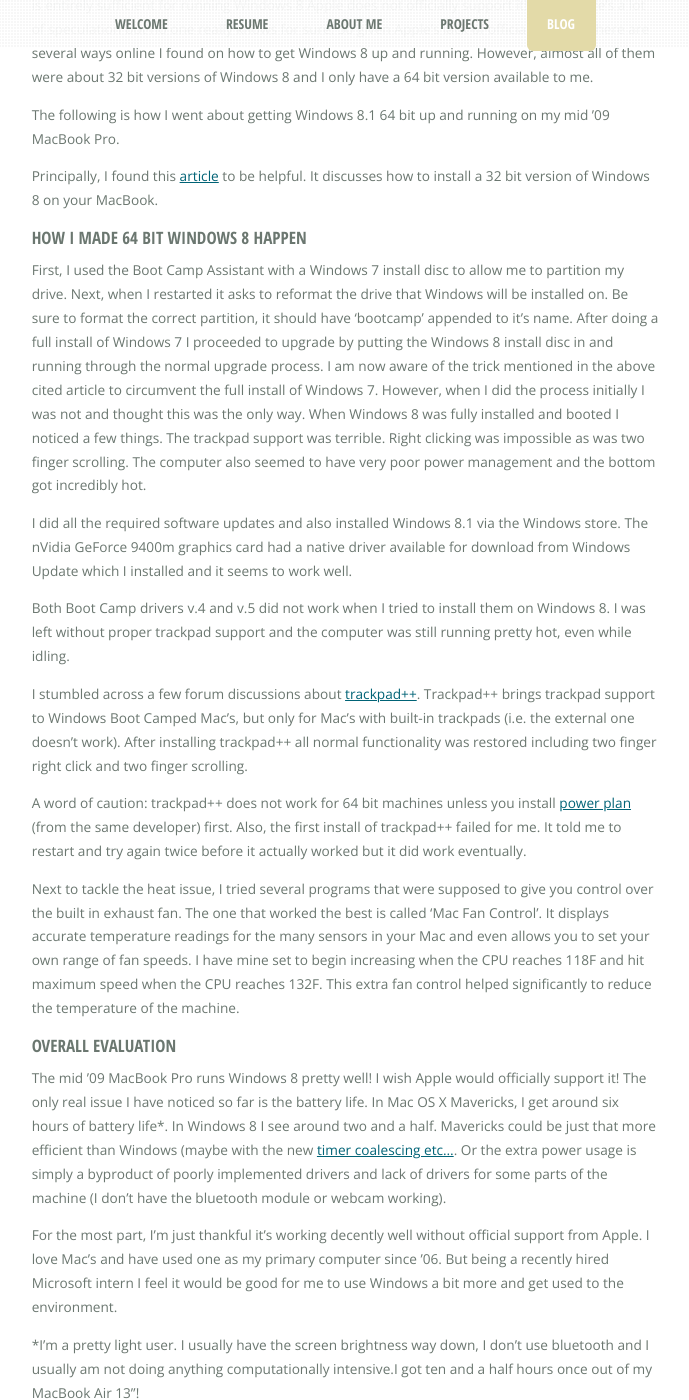
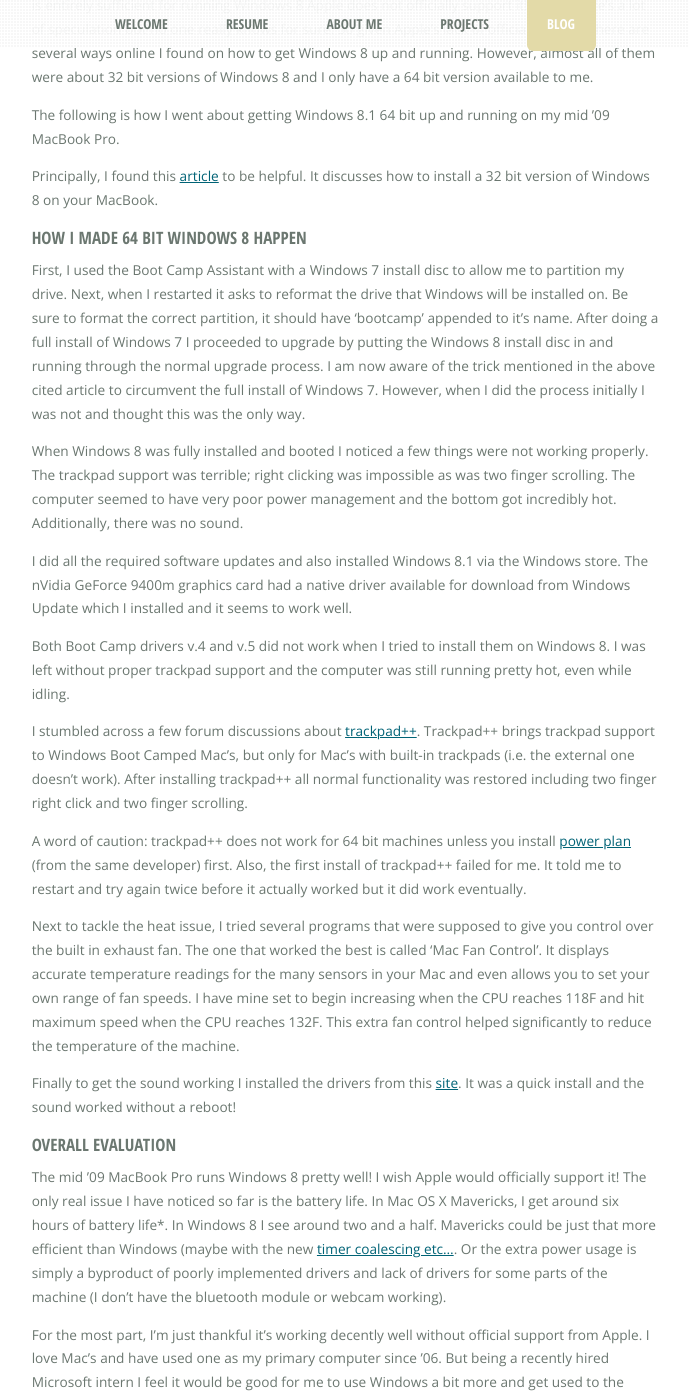
Before and after one commit to valleyjo/valleyjo.github.io, a Jekyll site: the page built from _posts/2013-12-21-macbook-pro-mid-09-bootcamp.md, in a window 1280 px wide and 1400 px high, scrolled down 272 px. Shown: the whole window, without its empty margins (295-984 px from the left). Built offline with Jekyll 4.4.1, drawn with Linux system fonts in a browser that asks for light colours; nearby versions of some CDN libraries.

Commit message:
Add info about sound to macbook pro bootcamp post

```diff
--- a/_posts/2013-12-21-macbook-pro-mid-09-bootcamp.md
+++ b/_posts/2013-12-21-macbook-pro-mid-09-bootcamp.md
@@ -14,7 +14,9 @@ The following is how I went about getting Windows 8.1 64 bit up and running on m
 Principally, I found this [article](https://discussions.apple.com/thread/4897066) to be helpful. It discusses how to install a 32 bit version of Windows 8 on your MacBook.
 
 ###How I made 64 bit Windows 8 happen
-First, I used the Boot Camp Assistant with a Windows 7 install disc to allow me to partition my drive. Next, when I restarted it asks to reformat the drive that Windows will be installed on. Be sure to format the correct partition, it should have ‘bootcamp’ appended to it’s name. After doing a full install of Windows 7 I proceeded to upgrade by putting the Windows 8 install disc in and running through the normal upgrade process. I am now aware of the trick mentioned in the above cited article to circumvent the full install of Windows 7. However, when I did the process initially I was not and thought this was the only way. When Windows 8 was fully installed and booted I noticed a few things. The trackpad support was terrible. Right clicking was impossible as was two finger scrolling. The computer also seemed to have very poor power management and the bottom got incredibly hot.
+First, I used the Boot Camp Assistant with a Windows 7 install disc to allow me to partition my drive. Next, when I restarted it asks to reformat the drive that Windows will be installed on. Be sure to format the correct partition, it should have ‘bootcamp’ appended to it’s name. After doing a full install of Windows 7 I proceeded to upgrade by putting the Windows 8 install disc in and running through the normal upgrade process. I am now aware of the trick mentioned in the above cited article to circumvent the full install of Windows 7. However, when I did the process initially I was not and thought this was the only way.
+
+When Windows 8 was fully installed and booted I noticed a few things were not working properly. The trackpad support was terrible; right clicking was impossible as was two finger scrolling. The computer seemed to have very poor power management and the bottom got incredibly hot. Additionally, there was no sound.
 
 I did all the required software updates and also installed Windows 8.1 via the Windows store. The nVidia GeForce 9400m graphics card had a native driver available for download from Windows Update which I installed and it seems to work well.
 
@@ -26,6 +28,9 @@ A word of caution: trackpad++ does not work for 64 bit machines unless you insta
 
 Next to tackle the heat issue, I tried several programs that were supposed to give you control over the built in exhaust fan. The one that worked the best is called ‘Mac Fan Control’. It displays accurate temperature readings for the many sensors in your Mac and even allows you to set your own range of fan speeds. I have mine set to begin increasing when the CPU reaches 118F and hit maximum speed when the CPU reaches 132F. This extra fan control helped significantly to reduce the temperature of the machine.
 
+
+Finally to get the sound working I installed the drivers from this [site](http://realitypod.com/2010/07/macbook-pro-no-sound-in-windows-7-final-fix/). It was a quick install and the sound worked without a reboot!
+
 ###Overall Evaluation
 The mid ’09 MacBook Pro runs Windows 8 pretty well! I wish Apple would officially support it! The only real issue I have noticed so far is the battery life. In Mac OS X Mavericks, I get around six hours of battery life\*. In Windows 8 I see around two and a half. Mavericks could be just that more efficient than Windows (maybe with the new [timer coalescing etc…](https://www.apple.com/media/us/osx/2013/docs/OSX_Mavericks_Core_Technology_Overview.pdf). Or the extra power usage is simply a byproduct of poorly implemented drivers and lack of drivers for some parts of the machine (I don’t have the bluetooth module or webcam working).
 
```
